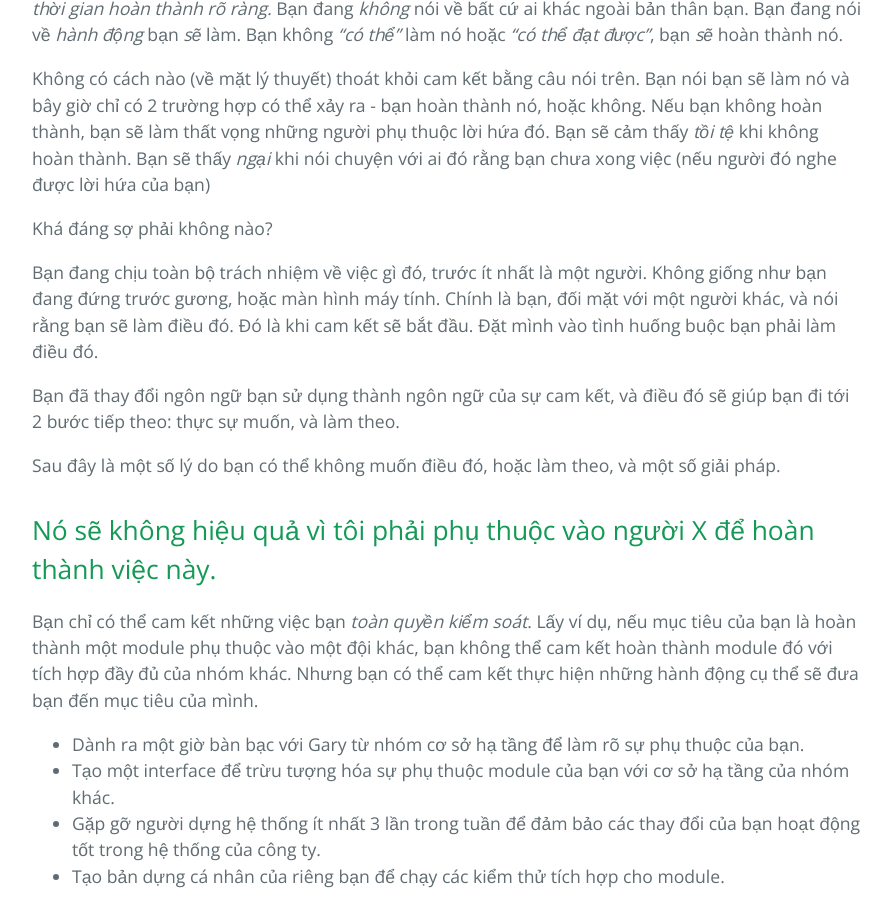
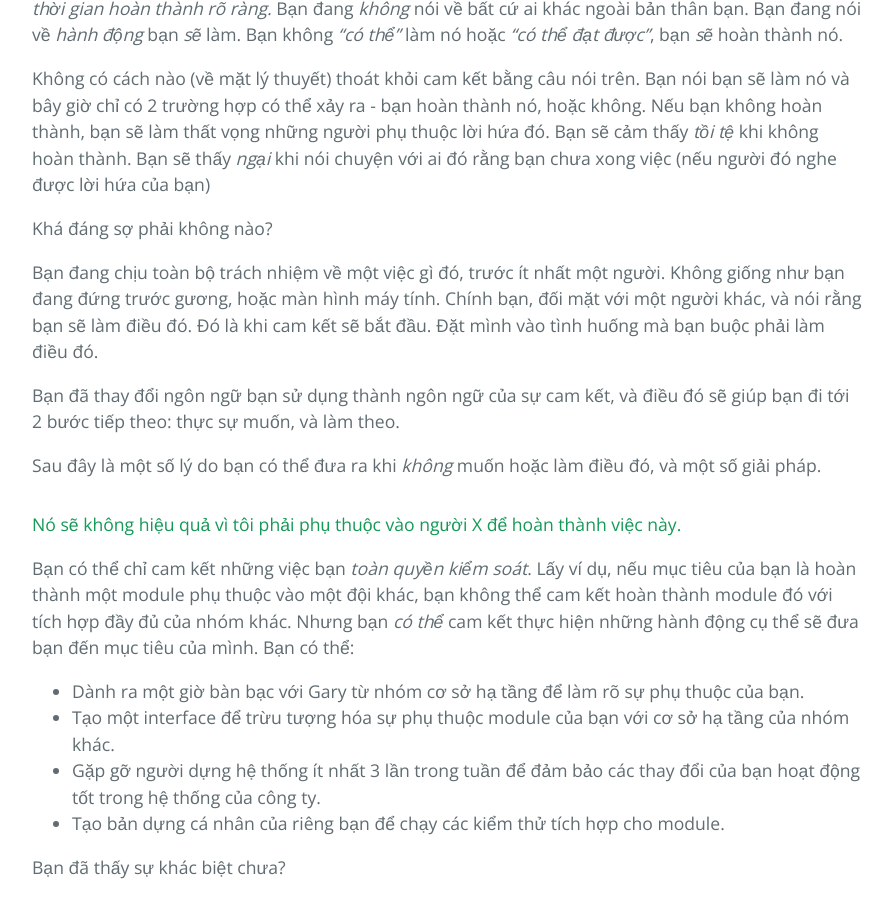
Before and after one commit to HaiBV/haibv.github.io, a Jekyll site: the page built from clean-coder/chapter-3-saying-yes.md, in a window 1280 px wide and 900 px high, scrolled down 4120 px. Shown: the whole window, without its empty margins (192-1084 px from the left). Built offline with Jekyll 4.4.1, drawn with Linux system fonts in a browser that asks for light colours; our own code applies the rules of GitHub Pages for plain Markdown files.

Commit message:
Book - The Clean Coder - Correction - C3

```diff
--- a/clean-coder/chapter-3-saying-yes.md
+++ b/clean-coder/chapter-3-saying-yes.md
@@ -88,15 +88,15 @@ Không có cách nào (về mặt lý thuyết) thoát khỏi cam kết bằng c
 
 Khá đáng sợ phải không nào?
 
-Bạn đang chịu toàn bộ trách nhiệm về việc gì đó, trước ít nhất là một người. Không giống như bạn đang đứng trước gương, hoặc màn hình máy tính. Chính là bạn, đối mặt với một người khác, và nói rằng bạn sẽ làm điều đó. Đó là khi cam kết sẽ bắt đầu. Đặt mình vào tình huống buộc bạn phải làm điều đó.
+Bạn đang chịu toàn bộ trách nhiệm về một việc gì đó, trước ít nhất một người. Không giống như bạn đang đứng trước gương, hoặc màn hình máy tính. Chính bạn, đối mặt với một người khác, và nói rằng bạn sẽ làm điều đó. Đó là khi cam kết sẽ bắt đầu. Đặt mình vào tình huống mà bạn buộc phải làm điều đó.
 
 Bạn đã thay đổi ngôn ngữ bạn sử dụng thành ngôn ngữ của sự cam kết, và điều đó sẽ giúp bạn đi tới 2 bước tiếp theo: thực sự muốn, và làm theo.
 
-Sau đây là một số lý do bạn có thể không muốn điều đó, hoặc làm theo, và một số giải pháp.
+Sau đây là một số lý do bạn có thể đưa ra khi _không_ muốn hoặc làm điều đó, và một số giải pháp.
 
-## Nó sẽ không hiệu quả vì tôi phải phụ thuộc vào người X để hoàn thành việc này.
+#### Nó sẽ không hiệu quả vì tôi phải phụ thuộc vào người X để hoàn thành việc này.
 
-Bạn chỉ có thể cam kết những việc bạn _toàn quyền kiểm soát_. Lấy ví dụ, nếu mục tiêu của bạn là hoàn thành một module phụ thuộc vào một đội khác, bạn không thể cam kết hoàn thành module đó với tích hợp đầy đủ của nhóm khác. Nhưng bạn có thể cam kết thực hiện những hành động cụ thể sẽ đưa bạn đến mục tiêu của mình.
+Bạn có thể chỉ cam kết những việc bạn _toàn quyền kiểm soát_. Lấy ví dụ, nếu mục tiêu của bạn là hoàn thành một module phụ thuộc vào một đội khác, bạn không thể cam kết hoàn thành module đó với tích hợp đầy đủ của nhóm khác. Nhưng bạn _có thể_ cam kết thực hiện những hành động cụ thể sẽ đưa bạn đến mục tiêu của mình. Bạn có thể:
 
 - Dành ra một giờ bàn bạc với Gary từ nhóm cơ sở hạ tầng để làm rõ sự phụ thuộc của bạn.
 - Tạo một interface để trừu tượng hóa sự phụ thuộc module của bạn với cơ sở hạ tầng của nhóm khác.
@@ -107,7 +107,7 @@ Bạn đã thấy sự khác biệt chưa?
 
 Nếu mục tiêu cuối cùng phụ thuộc vào một ai đó, bạn nên cam kết những hành động cụ thể sẽ đưa bạn đến gần hơn với mục tiêu cuối cùng.
 
-## Nó sẽ không hiệu quả vì tôi thực sự không biết liệu có thể thực hiện được hay không
+#### Nó sẽ không hiệu quả vì tôi thực sự không biết liệu có thể thực hiện được hay không
 
 Nếu nó không thể hoàn thành, bạn vẫn có thể cam kết những hành động sẽ đưa bạn đến gần mục tiêu hơn. Tìm hiểu xem nó có thể thực hiện hay không có thể là một trong những hành động cần cam kết!
 
```
